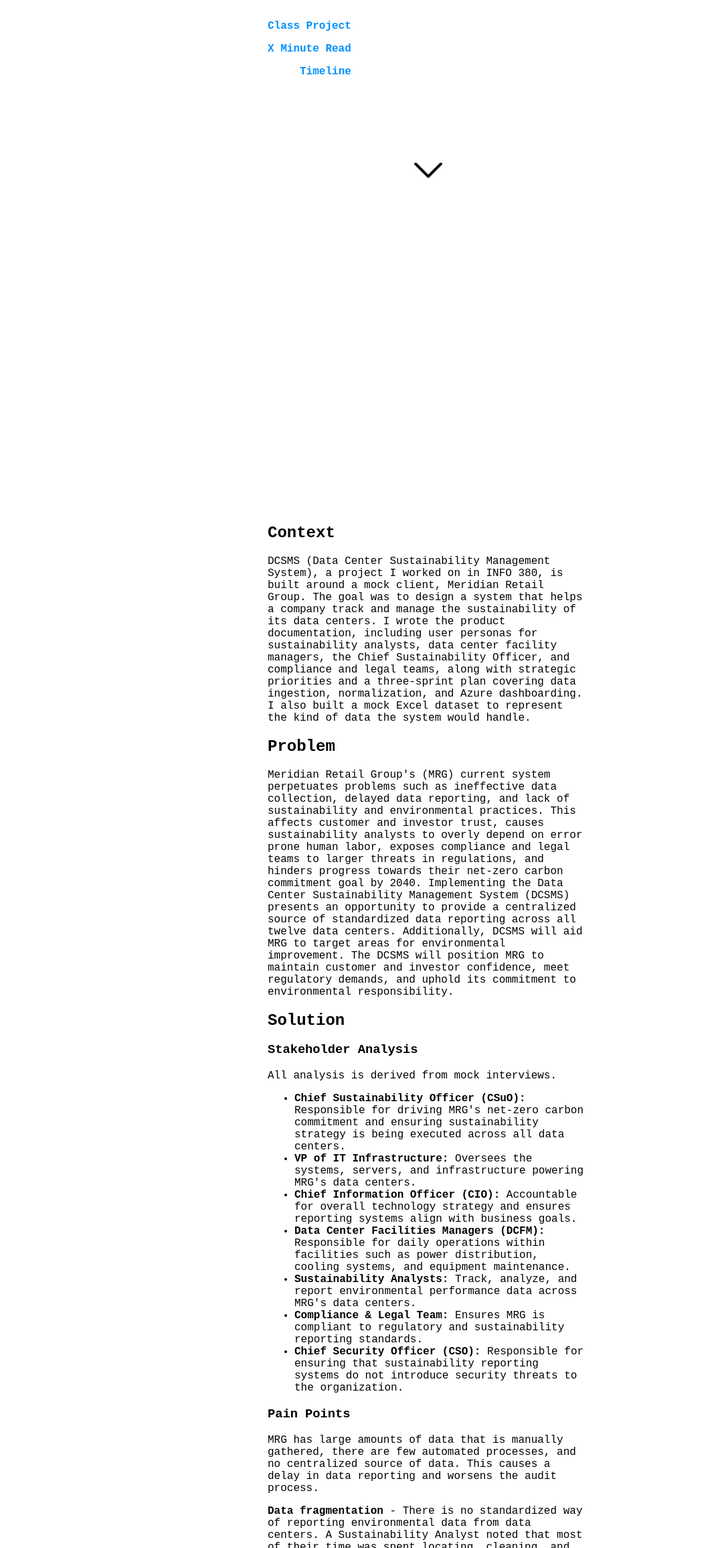
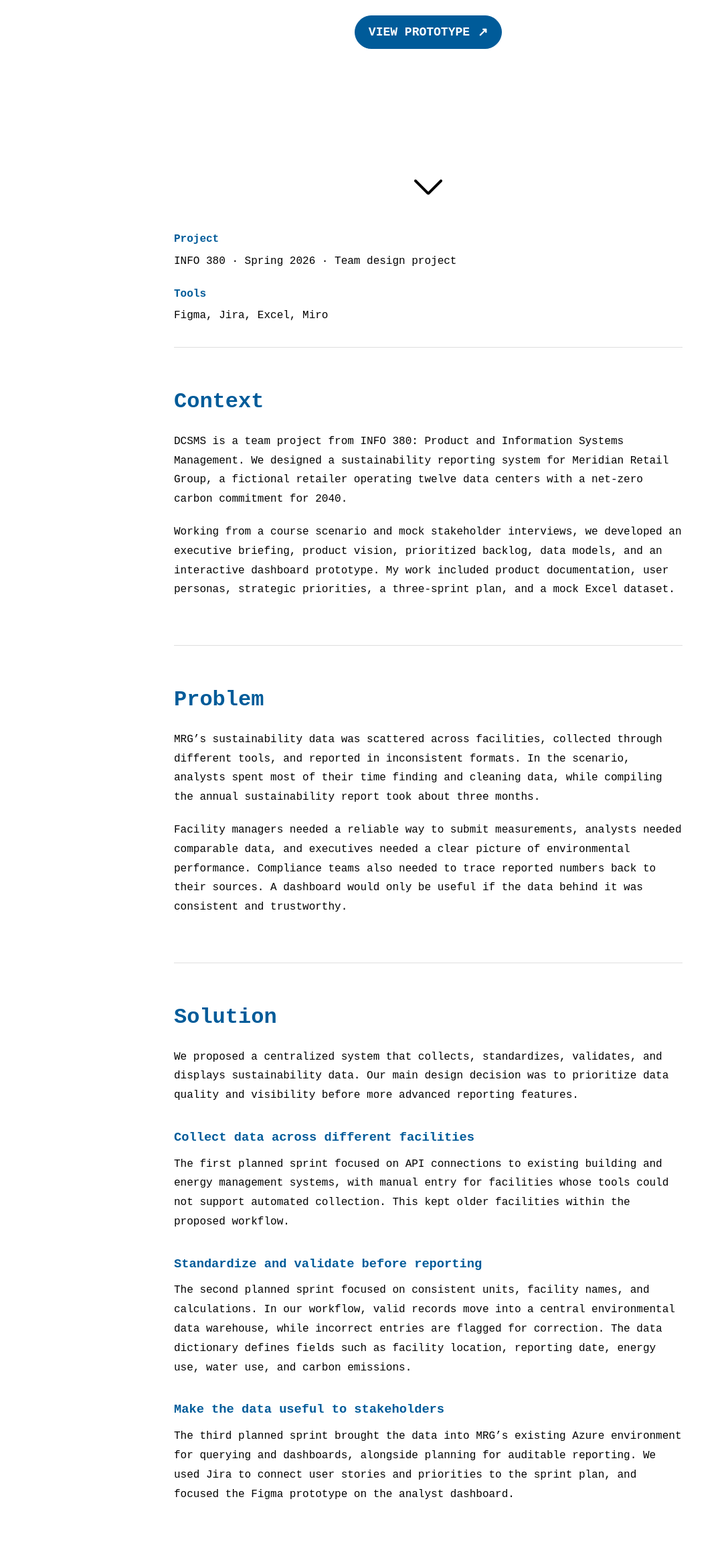
Before and after one commit to jacheun/jacksoncheung.com, a website: page projects/dcsms.html in a window 1280 px wide. Shown: the part 489-2800 px from the top of the page at 67% size, without its empty margins (0-1079 px from the left). Drawn offline with Linux system fonts and the light colour scheme.

Commit message:
added dcsms page

```diff
--- a/assets/css/dcsms.css
+++ b/assets/css/dcsms.css
@@ -1,62 +1,41 @@
-html {
-    scroll-behavior: smooth;
+.project-hero h1,
+h2, h3 {
+    color: #005b99;
 }
 
-body {
-    font-family: 'Courier New', Courier, monospace;
-    margin-right: 400px;
-    margin-left: 400px;
-}
-h1 {
-    text-align: center;
-    margin-top: 350px;
-    color: #0091ff;
-    font-size: 36px;
+.project-facts dt {
+    color: #005b99;
 }
 
-.downArrow {
-    animation: float 1s ease-in-out infinite alternate;
-    position: absolute;
-    top: 90%;
-    left: 50%;
-    transform: translate(-50%, -50%);
-}
-@keyframes float {
-    from {
-        transform: translate(-50%, -50%) translateY(1%);
-    }
-    to {
-        transform: translate(-50%, -50%) translateY(100%);
-    }
+.project-demo {
+    width: auto;
+    min-height: 50px;
+    height: auto;
+    padding: 0.75rem 1.25rem;
+    background: #005b99;
+    border-color: #005b99;
 }
 
-.bodyHeader {
-    color: #0091ff;
-    display: flex;
-    gap: 15px;
+.project-demo:hover,
+.project-demo:focus-visible {
+    background: #004675;
 }
 
-.timeline {
-    text-align: right;
+.project-demo:focus-visible {
+    outline-color: #0091ff;
 }
 
-.read {
-    text-align: center;
+.project-roadmap {
+    margin: 2rem 0 0;
 }
 
-.body {
-    margin-top: 600px;
+.project-roadmap .solution-image img {
+    max-height: none;
+    width: 100%;
 }
-.context {
-    padding-top: 50px;
+
+.project-roadmap figcaption {
+    margin-top: 0.75rem;
+    color: #595959;
+    font-size: 0.875rem;
 }
-.roadmap {
-    width: 500px;
-    height: 250px;
-    position: absolute;
-    top: 20%;
-    left: 20%;
-    transform: translate(-50%, -50%);
-    border: 2px, solid, black;
-    border-radius: 10px;
-}
--- a/projects/dcsms.html
+++ b/projects/dcsms.html
@@ -1,129 +1,118 @@
 <!DOCTYPE html>
 <html lang="en">
 <head>
+    <meta charset="utf-8">
+    <meta name="viewport" content="width=device-width, initial-scale=1.0">
+    <title>DCSMS | Jackson Cheung</title>
+    <meta name="description" content="DCSMS — an INFO 380 product management case study connecting sustainability data collection, standardization, and dashboard design.">
+    <link rel="stylesheet" href="../assets/css/home.css">
+    <link rel="stylesheet" href="../assets/css/groundworkai.css">
     <link rel="stylesheet" href="../assets/css/dcsms.css">
-        <meta charset="UTF-8">
-        <meta name="viewport" content="width=device-width, initial-scale=1.0">
-        <title>DCSMS</title>
+    <script src="../assets/js/image-viewer.js" defer></script>
 </head>
+<body>
+    <header class="capsule">
+        <a class="capsule-name" href="../index.html">Jackson Cheung</a>
+        <nav aria-label="Primary">
+            <ul class="capsule-links">
+                <li><a href="../about.html">About</a></li>
+                <li><a href="https://www.linkedin.com/in/jacksoncheung123" target="_blank" rel="noopener noreferrer">LinkedIn</a></li>
+            </ul>
+        </nav>
+    </header>
 
-    <body>
-        <section>
-            <img class="roadmap" src="../assets/DCSMSRoadmap.png" alt="Data Center Sustainability Management System roadmap">
+    <main>
+        <section class="hero project-hero" aria-labelledby="project-heading">
+            <h1 id="project-heading">DCSMS</h1>
+            <p class="hero-desc">Data Center Sustainability Management System.</p>
+            <p class="project-summary">Connecting fragmented environmental data to a clearer view of data center sustainability.</p>
+            <a class="pill project-demo" href="https://www.figma.com/proto/12B1SHe49qGJ7PhPbhmBND/INFO-380-Prototype?node-id=1-3794&amp;scaling=min-zoom&amp;content-scaling=fixed&amp;page-id=0%3A1" target="_blank" rel="noopener noreferrer">View prototype <span aria-hidden="true">↗</span></a>
+            <a class="scroll-arrow" href="#context">
+                <img src="../assets/downArrow.png" alt="Read the DCSMS case study">
+            </a>
         </section>
-        <section>
-            <h1>Data Center Sustainability Mangement System</h1>
+        <article class="case-study" aria-label="DCSMS case study">
+            <dl class="project-facts">
+                <div><dt>Project</dt><dd>INFO 380 · Spring 2026 · Team design project</dd></div>
+                <div><dt>Tools</dt><dd>Figma, Jira, Excel, Miro</dd></div>
+            </dl>
+            <section id="context">
+                <h2>Context</h2>
+                <p>DCSMS is a team project from INFO 380: Product and Information Systems Management. We designed a sustainability reporting system for Meridian Retail Group, a fictional retailer operating twelve data centers with a net-zero carbon commitment for 2040.</p>
+                <p>Working from a course scenario and mock stakeholder interviews, we developed an executive briefing, product vision, prioritized backlog, data models, and an interactive dashboard prototype. My work included product documentation, user personas, strategic priorities, a three-sprint plan, and a mock Excel dataset.</p>
             </section>
-        <a href="#context"><img id="downArrow" class="downArrow" src="../assets/downArrow.png" alt="Scroll down"></a>
-        <section class="bodyHeader">
-            <div>
-            <p class="classProject"><strong>Class Project</strong></p>
-            <p class="read"><strong>X Minute Read</strong></p>
-            <p class="timeline"><strong>Timeline</strong></p>
+
+            <section id="problem">
+                <h2>Problem</h2>
+                <p>MRG’s sustainability data was scattered across facilities, collected through different tools, and reported in inconsistent formats. In the scenario, analysts spent most of their time finding and cleaning data, while compiling the annual sustainability report took about three months.</p>
+                <p>Facility managers needed a reliable way to submit measurements, analysts needed comparable data, and executives needed a clear picture of environmental performance. Compliance teams also needed to trace reported numbers back to their sources. A dashboard would only be useful if the data behind it was consistent and trustworthy.</p>
+            </section>
+
+            <section id="solution">
+                <h2>Solution</h2>
+                <p>We proposed a centralized system that collects, standardizes, validates, and displays sustainability data. Our main design decision was to prioritize data quality and visibility before more advanced reporting features.</p>
+                <h3>Collect data across different facilities</h3>
+                <p>The first planned sprint focused on API connections to existing building and energy management systems, with manual entry for facilities whose tools could not support automated collection. This kept older facilities within the proposed workflow.</p>
+                <h3>Standardize and validate before reporting</h3>
+                <p>The second planned sprint focused on consistent units, facility names, and calculations. In our workflow, valid records move into a central environmental data warehouse, while incorrect entries are flagged for correction. The data dictionary defines fields such as facility location, reporting date, energy use, water use, and carbon emissions.</p>
+                <h3>Make the data useful to stakeholders</h3>
+                <p>The third planned sprint brought the data into MRG’s existing Azure environment for querying and dashboards, alongside planning for auditable reporting. We used Jira to connect user stories and priorities to the sprint plan, and focused the Figma prototype on the analyst dashboard.</p>
+            </section>
+
+            <section id="product">
+                <h2>Product</h2>
+                <p>The final deliverable is a Figma prototype of the Sustainability Analytics dashboard, supported by workflow and data flow diagrams, a data dictionary, and a prioritized product backlog.</p>
+                <div class="solution-step">
+                    <div class="solution-copy">
+                        <h3>See the overall footprint</h3>
+                        <p>The overview brings energy consumption, water consumption, and carbon emissions into one view. Summary cards and monthly trend charts let stakeholders review environmental performance across all data centers.</p>
                     </div>
+                    <button class="solution-image" type="button" aria-haspopup="dialog" aria-label="Enlarge screenshot: Sustainability overview">
+                        <img src="../assets/dcsms-overview.png" alt="DCSMS prototype showing all-data-center metrics and monthly energy and water trends" loading="lazy" decoding="async">
+                    </button>
+                </div>
+                <div class="solution-step">
+                    <div class="solution-copy">
+                        <h3>Focus on a facility</h3>
+                        <p>A data center selector narrows the dashboard to a specific facility. The Dublin view shows monthly totals, changes from the previous period, and daily energy trends to help analysts investigate local performance.</p>
+                    </div>
+                    <button class="solution-image" type="button" aria-haspopup="dialog" aria-label="Enlarge screenshot: Facility analytics">
+                        <img src="../assets/dcsms-facility.png" alt="DCSMS Dublin facility prototype with energy, water, and carbon metrics and a daily energy chart" loading="lazy" decoding="async">
+                    </button>
+                </div>
+                <div class="solution-step">
+                    <div class="solution-copy">
+                        <h3>Inspect the underlying values</h3>
+                        <p>The raw data view presents dated records with explicit units alongside the visualizations. It gives analysts a way to inspect individual measurements when they need more detail than a summary chart provides.</p>
+                    </div>
+                    <button class="solution-image" type="button" aria-haspopup="dialog" aria-label="Enlarge screenshot: Raw sustainability data">
+                        <img src="../assets/dcsms-raw-data.png" alt="DCSMS raw data table showing dates, energy in kilowatt-hours, carbon emissions in kilograms, and water usage in cubic meters" loading="lazy" decoding="async">
+                    </button>
+                </div>
+                <h3>What the prototype demonstrates</h3>
+                <p>The prototype shows how standardized sustainability data could be organized and explored. Automated ingestion, the Azure pipeline, and audit-ready report generation remain proposed system capabilities. The dashboard uses sample data; improvements in reporting speed, data accuracy, and environmental performance were goals rather than measured outcomes.</p>
             </section>
-        <section class="body">
-            <section>
-                <h2 id="context" class="context">Context</h2>
-                <p>
-                    DCSMS (Data Center Sustainability Management System), a project I worked on in INFO 380, is built
-                    around a mock client, Meridian Retail Group. The goal was to design a system that helps a company
-                    track and manage the sustainability of its data centers. I wrote the product documentation, including
-                    user personas for sustainability analysts, data center facility managers, the Chief Sustainability
-                    Officer, and compliance and legal teams, along with strategic priorities and a three-sprint plan
-                    covering data ingestion, normalization, and Azure dashboarding. I also built a mock Excel dataset to
-                    represent the kind of data the system would handle.
-                </p>
+
+            <section id="whats-next">
+                <h2>So what’s next?</h2>
+                <p>Our next priority would be auditability: letting someone trace a reported metric back to its source and understand how it was transformed. We left audit report generation out of the prototype so we could first focus on gathering, cleaning, and displaying the data.</p>
+                <p>The proposed roadmap progresses from data collection to transformation, visualization, and auditability. Further work would also strengthen the manual-entry workflow for facilities without API access and evaluate the design with its intended users.</p>
+                <figure class="project-roadmap">
+                    <button class="solution-image" type="button" aria-haspopup="dialog" aria-label="Enlarge DCSMS proposed roadmap">
+                        <img src="../assets/DCSMSRoadmap.png" alt="Proposed DCSMS roadmap: data collection in Q3 2026, data pipeline in Q4 2026, visualization in Q1 2027, and auditability in Q2 2027" width="2192" height="1080" loading="lazy" decoding="async">
+                    </button>
+                    <figcaption>Proposed delivery roadmap from our final presentation.</figcaption>
+                </figure>
             </section>
-            <section>
-                <h2>Problem</h2>
-                <p>
-                    Meridian Retail Group's (MRG) current system perpetuates problems such as ineffective data collection,
-                    delayed data reporting, and lack of sustainability and environmental practices. This affects customer
-                    and investor trust, causes sustainability analysts to overly depend on error prone human labor, exposes
-                    compliance and legal teams to larger threats in regulations, and hinders progress towards their net-zero
-                    carbon commitment goal by 2040. Implementing the Data Center Sustainability Management System (DCSMS)
-                    presents an opportunity to provide a centralized source of standardized data reporting across all twelve
-                    data centers. Additionally, DCSMS will aid MRG to target areas for environmental improvement. The DCSMS
-                    will position MRG to maintain customer and investor confidence, meet regulatory demands, and uphold its
-                    commitment to environmental responsibility.
-                </p>
+        </article>
+        <section class="actions" aria-label="More projects">
+            <a class="pill" href="../index.html#projects">All projects</a>
         </section>
-            <section>
-                <h2>Solution</h2>
-                    <h3>Stakeholder Analysis</h3>
-                        <p>All analysis is derived from mock interviews.</p>
-                        <ul>
-                            <li>
-                                <strong>Chief Sustainability Officer (CSuO):</strong>
-                                        Responsible for driving MRG's net-zero carbon commitment and ensuring sustainability
-                                        strategy is being executed across all data centers.
-                            </li>
-                            <li>
-                                <strong>VP of IT Infrastructure:</strong>
-                                        Oversees the systems, servers, and infrastructure powering MRG's data centers.
-                            </li>
-                            <li>
-                                <strong>Chief Information Officer (CIO):</strong>
-                                        Accountable for overall technology strategy and ensures reporting systems align with
-                                        business goals.
-                            </li>
-                            <li>
-                                <strong>Data Center Facilities Managers (DCFM):</strong>
-                                        Responsible for daily operations within facilities such as power distribution, cooling
-                                        systems, and equipment maintenance.
-                            </li>
-                            <li>
-                                <strong>Sustainability Analysts:</strong>
-                                        Track, analyze, and report environmental performance data across MRG's data centers.
-                            </li>
-                            <li>
-                                <strong>Compliance & Legal Team:</strong>
-                                Ensures MRG is compliant to regulatory and sustainability reporting standards.
-                            </li>
-                            <li>
-                                <strong>Chief Security Officer (CSO):</strong>
-                                        Responsible for ensuring that sustainability reporting systems do not introduce security
-                                        threats to the organization.
-                            </li>
-                        </ul>
-                    <h3>Pain Points</h3>
-                        <p>
-                            MRG has large amounts of data that is manually gathered, there are few automated processes, and no
-                            centralized source of data. This causes a delay in data reporting and worsens the audit process.
-                        </p>
-                        <p>
-                            <strong>Data fragmentation</strong> - There is no standardized way of reporting environmental data
-                            from data centers. A Sustainability Analyst noted that most of their time was spent locating,
-                            cleaning, and standardizing data.
-                        </p>
-                        <p>
-                            <strong>Increased data scrutiny</strong> - There are increased environmental requirements requiring
-                            easy auditing of environmental data. Currently, the CSuO notes that there's little understanding of
-                            data center footprint, negatively impacting audits and company image.
-                        </p>
-                        <p>
-                            <strong>Time constraints</strong> - Current environmental reporting takes about 3 months and requires
-                            manual data collection, any data reported is already out of date.
-
-                        </p>
-                    <h3>Recomendations</h3>
-                        <p>
-                            We recommend a system that automates data collection for Sustainability Analysts, while standardizing
-                            both the units and types of data recorded. This system would streamline reporting processes and improve
-                            consistency across all data centers. Direct Data Pipeline: Establish an automated pipeline that
-                            collects, cleans, and consolidates environmental data from data centers in real time. Auditable
-                            Reporting: Develop reporting tools that automatically format and store environmental data in
-                            compliance-ready formats, ensuring that environmental information is accessible for government audits.
-                            Process Transparency & Data Security: Identify where data is estimated or automatically measured.
-                            Ensure role-based access control on all environmental data.
-
-                        </p>
-            </section>
-            <section>
-            <h2>Product</h2>
-
-            </section>
-        </section>
+    </main>
+    <dialog class="image-viewer" aria-label="Enlarged screenshot">
+        <button class="image-viewer-image" type="button" aria-label="Close enlarged screenshot">
+            <img alt="">
+        </button>
+    </dialog>
 </body>
 </html>
```
Also changed, not shown: assets/css/groundworkai.css (+0 -7 lines), projects/groundworkai.html (+0 -5 lines), assets/dcsms-facility.png (added), assets/dcsms-overview.png (added), assets/dcsms-raw-data.png (added). Lines whose indentation alone changed are shown as unchanged.
